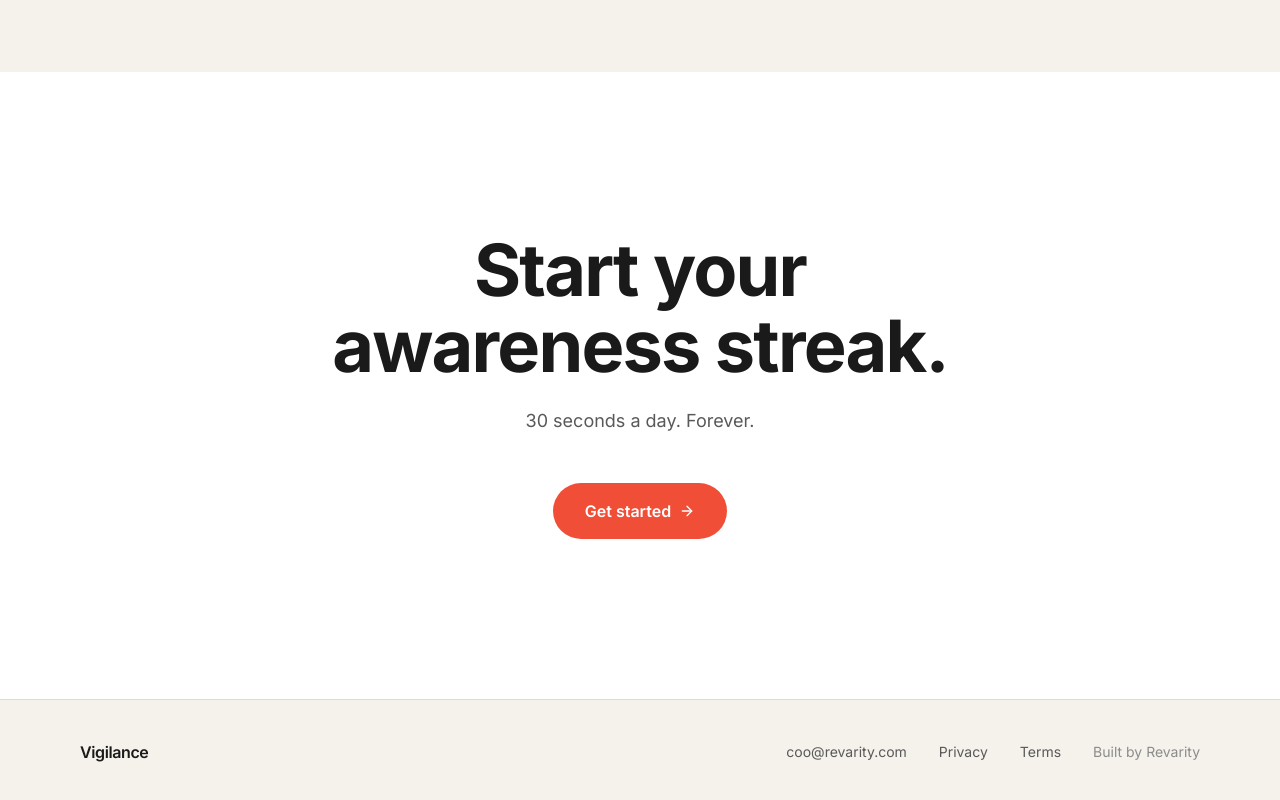
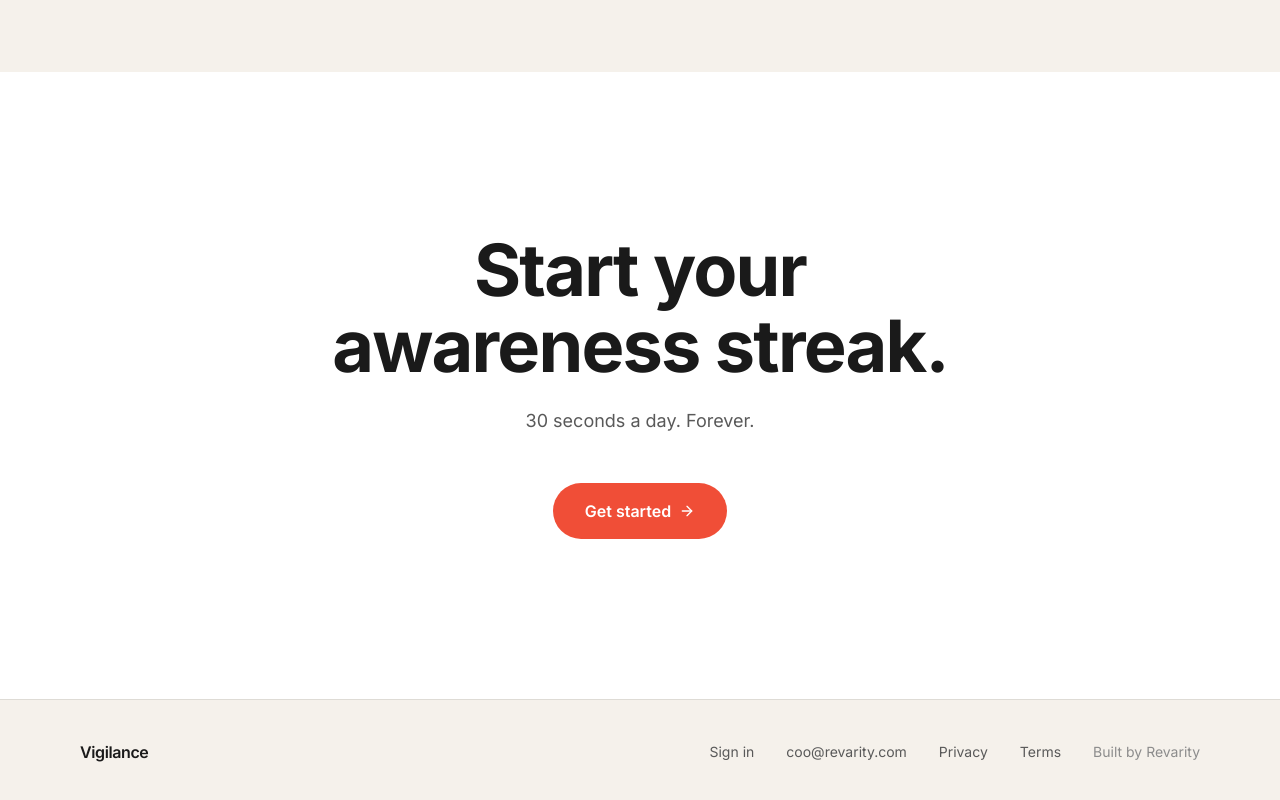
Before and after one commit to johnvong100596/revarity-vigilance, a Next.js app: page / in a window 1280 px wide. Shown: the part 6383-7183 px from the top of the page. Built offline with nearby package versions, Linux system fonts and the light colour scheme; no server answers.

Commit message:
Task 2.5: sign-in link in marketing landing footer

```diff
--- a/app/(marketing)/page.tsx
+++ b/app/(marketing)/page.tsx
@@ -344,6 +344,12 @@ export default async function LandingPage() {
             Vigilance
           </div>
           <div className="flex flex-col gap-3 text-sm text-text-secondary md:flex-row md:items-center md:gap-8">
+            <Link
+              href="/login"
+              className="transition hover:text-text-primary"
+            >
+              Sign in
+            </Link>
             <a
               href="mailto:coo@revarity.com"
               className="transition hover:text-text-primary"
```
